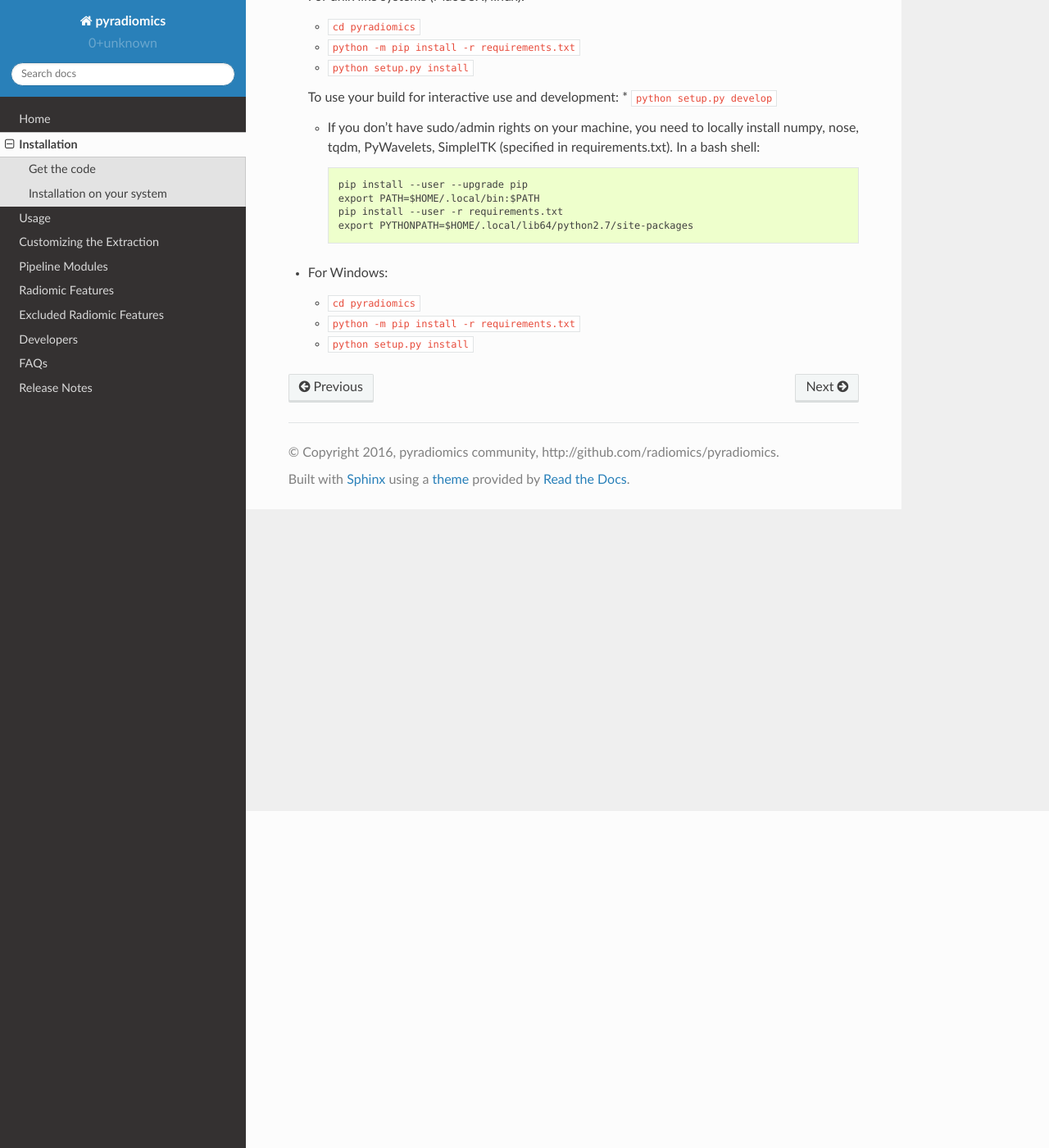
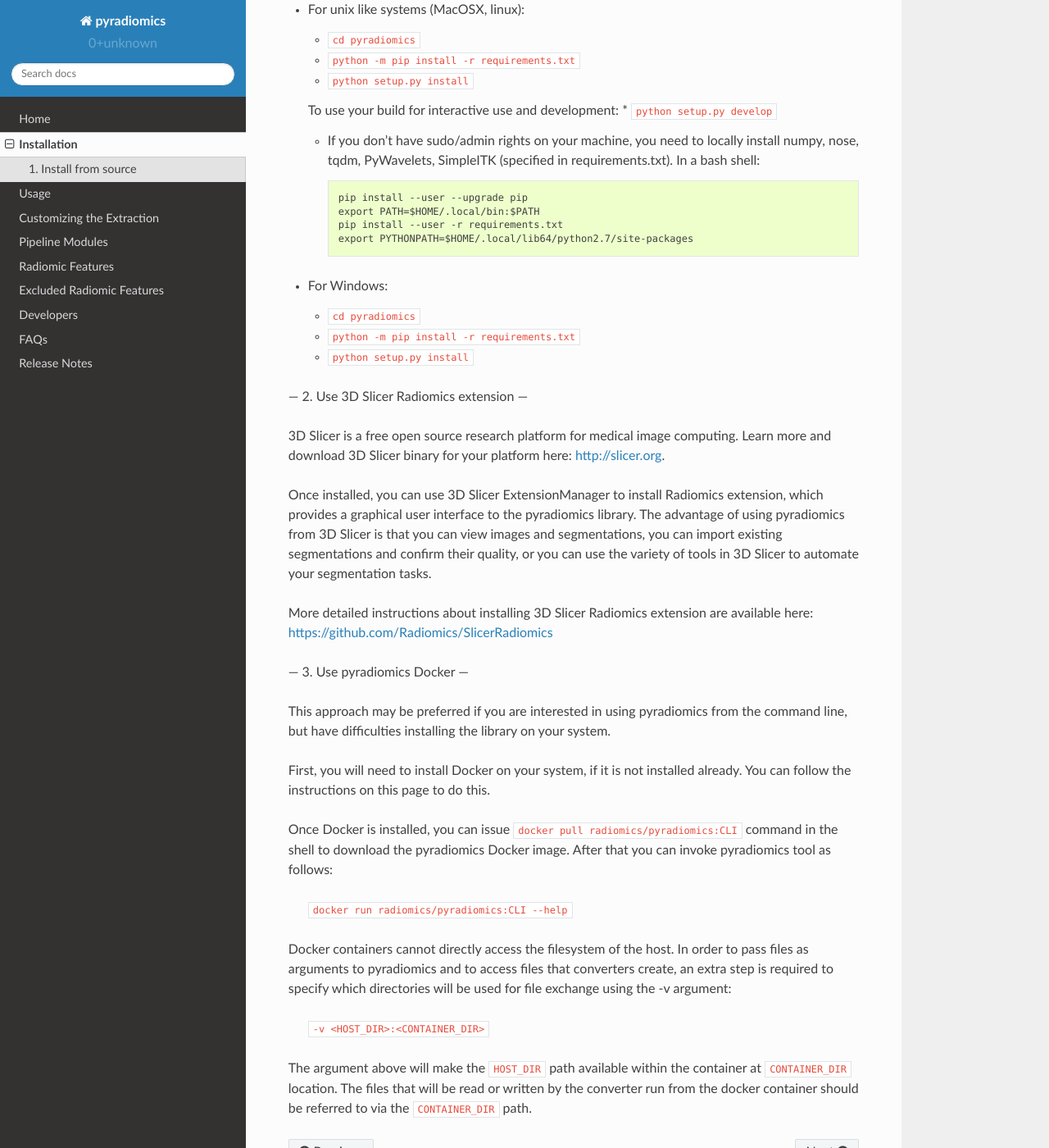
Before and after one commit to AIM-Harvard/pyradiomics, a Sphinx documentation site: the page built from docs/installation.rst, in a window 1280 px wide and 1400 px high, scrolled down 411 px. Shown: the whole window at 82% size. Built offline with Sphinx 7.4.7 and the Read the Docs theme 2.0.0, drawn with Linux system fonts in a browser that asks for light colours; some of the changed text lies outside the part shown.

Commit message:
ENH: update installation instructions
Add instructions for 3D Slicer extension and Docker approaches.

```diff
--- a/docs/installation.rst
+++ b/docs/installation.rst
@@ -2,8 +2,13 @@
 Installation
 ============
 
+There are three ways you can use pyradiomics:
+1. Install from source
+2. Use 3D Slicer Radiomics extension
+3. Use pyradiomics Docker
+
 ------------
-Get the code
+1. Install from source
 ------------
 
 * Ensure you have the version control system ``git`` installed on your machine.
@@ -15,10 +20,6 @@
   * ``git clone git://github.com/Radiomics/pyradiomics``
 
 .. _installation-label:
-
----------------------------
-Installation on your system
----------------------------
 
 * For unix like systems (MacOSX, linux):
 
@@ -42,3 +43,36 @@
   * ``cd pyradiomics``
   * ``python -m pip install -r requirements.txt``
   * ``python setup.py install``
+
+---
+2. Use 3D Slicer Radiomics extension
+---
+
+3D Slicer is a free open source research platform for medical image computing. Learn more and download 3D Slicer binary for your platform here: http://slicer.org.
+
+Once installed, you can use 3D Slicer ExtensionManager to install Radiomics extension, which provides a graphical user interface to the pyradiomics library. The advantage of
+using pyradiomics from 3D Slicer is that you can view images and segmentations, you can import existing segmentations and confirm their quality, or you can use the variety
+of tools in 3D Slicer to automate your segmentation tasks.
+
+More detailed instructions about installing 3D Slicer Radiomics extension are available here: https://github.com/Radiomics/SlicerRadiomics
+
+---
+3. Use pyradiomics Docker
+---
+
+This approach may be preferred if you are interested in using pyradiomics from the command line, but have difficulties installing the library on your system.
+
+First, you will need to install Docker on your system, if it is not installed already. You can follow the instructions on this page to do this.
+
+Once Docker is installed, you can issue ``docker pull radiomics/pyradiomics:CLI`` command in the shell to download the pyradiomics Docker image.
+After that you can invoke pyradiomics tool as follows:
+
+  ``docker run radiomics/pyradiomics:CLI --help``
+
+Docker containers cannot directly access the filesystem of the host. In order to pass files as arguments to pyradiomics and to access files that converters create,
+an extra step is required to specify which directories will be used for file exchange using the -v argument:
+
+  ``-v <HOST_DIR>:<CONTAINER_DIR>``
+
+The argument above will make the ``HOST_DIR`` path available within the container at ``CONTAINER_DIR`` location. The files that will be read or written by the
+converter run from the docker container should be referred to via the ``CONTAINER_DIR`` path.
```
